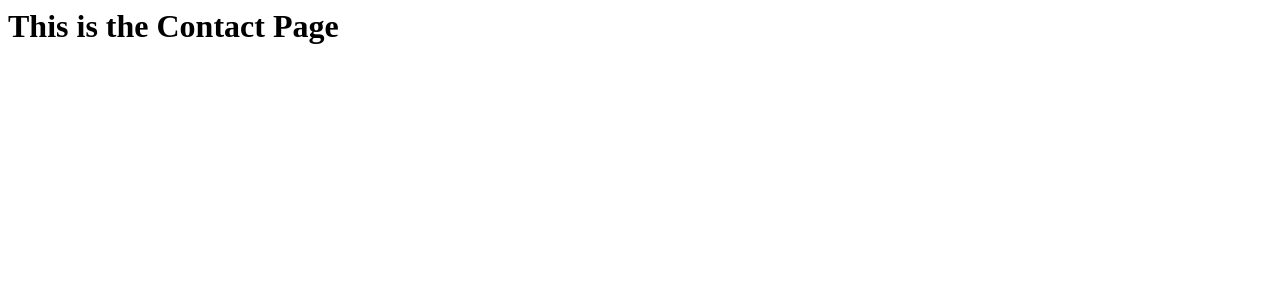
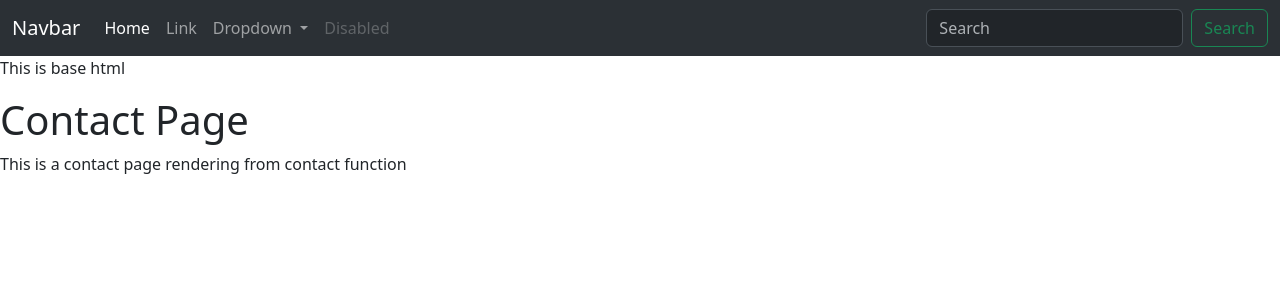
Before and after one commit to SarojShresthaaa/Django, a Django app: page /contact/ in a window 1280 px wide. Shown: the top 300 px of the page. Run offline with Django 5.2, Linux system fonts and the light colour scheme.

Commit message:
Templates

```diff
--- /dev/null
+++ b/templates/base.html
@@ -0,0 +1,56 @@
+<!DOCTYPE html>
+<html lang="en">
+<head>
+   <meta charset="UTF-8">
+   <meta name="viewport" content="width=device-width, initial-scale=1.0">
+   <link href="https://cdn.jsdelivr.net/npm/bootstrap@5.3.8/dist/css/bootstrap.min.css" rel="stylesheet" integrity="sha384-sRIl4kxILFvY47J16cr9ZwB07vP4J8+LH7qKQnuqkuIAvNWLzeN8tE5YBujZqJLB" crossorigin="anonymous">
+   <title>
+      {% block title %}
+      {% endblock title %}
+   </title>
+</head>
+<body>
+   <nav class="navbar navbar-expand-lg bg-body-tertiary bg-primary" data-bs-theme="dark">
+   <div class="container-fluid">
+      <a class="navbar-brand" href="#">Navbar</a>
+      <button class="navbar-toggler" type="button" data-bs-toggle="collapse" data-bs-target="#navbarSupportedContent" aria-controls="navbarSupportedContent" aria-expanded="false" aria-label="Toggle navigation">
+         <span class="navbar-toggler-icon"></span>
+      </button>
+      <div class="collapse navbar-collapse" id="navbarSupportedContent">
+         <ul class="navbar-nav me-auto mb-2 mb-lg-0">
+         <li class="nav-item">
+            <a class="nav-link active" aria-current="page" href="#">Home</a>
+         </li>
+         <li class="nav-item">
+            <a class="nav-link" href="#">Link</a>
+         </li>
+         <li class="nav-item dropdown">
+            <a class="nav-link dropdown-toggle" href="#" role="button" data-bs-toggle="dropdown" aria-expanded="false">
+               Dropdown
+            </a>
+            <ul class="dropdown-menu">
+               <li><a class="dropdown-item" href="#">Action</a></li>
+               <li><a class="dropdown-item" href="#">Another action</a></li>
+               <li><hr class="dropdown-divider"></li>
+               <li><a class="dropdown-item" href="#">Something else here</a></li>
+            </ul>
+         </li>
+         <li class="nav-item">
+            <a class="nav-link disabled" aria-disabled="true">Disabled</a>
+         </li>
+         </ul>
+         <form class="d-flex" role="search">
+         <input class="form-control me-2" type="search" placeholder="Search" aria-label="Search"/>
+         <button class="btn btn-outline-success" type="submit">Search</button>
+         </form>
+      </div>
+   </div>
+</nav>
+<p>This is base html</p>
+{% block body %}
+{% endblock body %}
+
+   <script src="https://cdn.jsdelivr.net/npm/bootstrap@5.3.8/dist/js/bootstrap.bundle.min.js" integrity="sha384-FKyoEForCGlyvwx9Hj09JcYn3nv7wiPVlz7YYwJrWVcXK/BmnVDxM+D2scQbITxI" crossorigin="anonymous"></script>
+
+</body>
+</html>
--- /dev/null
+++ b/templates/contact.html
@@ -0,0 +1,6 @@
+{% extends "base.html" %}
+{% block title %}Contact{% endblock title %}
+{% block body %}
+<h1>{{first_line}}</h1>
+<p>{{second_line}}</p>
+{% endblock body %}
--- a/todolist/views.py
+++ b/todolist/views.py
@@ -5,13 +5,37 @@ from django.http import HttpResponse
 def first(request):
    return HttpResponse("<h1>Welcome</h1>")
 def home(request):
+   user = [
+      {"name": "Aarav", "age": 15, "address": "Kathmandu"},
+      {"name": "Sita", "age": 23, "address": "Bhaktapur"},
+      {"name": "Ramesh", "age": 30, "address": "Lalitpur"},
+      {"name": "Aarav", "age": 25, "address": "Kathmandu"},
+      {"name": "Mina", "age": 28, "address": "Pokhara"},
+      {"name": "Sita", "age": 23, "address": "Bhaktapur"},
+      {"name": "Kiran", "age": 50, "address": "Butwal"},
+      {"name": "Kiran", "age": 35, "address": "Butwal"},
+      {"name": "Kiran", "age": 35, "address": "Butwal"},
+      {"name": "Kiran", "age": 65, "address": "Butwal"},
+      {"name": "Nisha", "age": 12, "address": "Dharan"},
+      {"name": "Ramesh", "age": 30, "address": "Lalitpur"},
+      {"name": "Anil", "age": 57, "address": "Biratnagar"},
+   ]
+
+   a = "Welcome to the page"
    context = {
-       "title": "Homepage",
-       "first_line": "Welcome to the page",
-       "second_line": "This is home page rendering from function"
+      "title":"Homepage",
+      "first_line": a,
+      "second_line": "This is a home page. rendering from home function",
+      "people" : user
    }
-   return render(request, 'home.html', context)
+   return render(request, "home.html", context)
+
 def contact(request):
-    return HttpResponse("<h1>This is the Contact Page</h1>")
+   context = {
+      "title" : "Contact",
+      "first_line": "Contact Page",
+      "second_line":"This is a contact page rendering from contact function"
+   }
+   return render(request,'contact.html',context)
 def about_us(request):
     return HttpResponse("<h1>This is the About Us Page</h1>")
```
Also changed, not shown: templates/home.html (+33 -0 lines).
